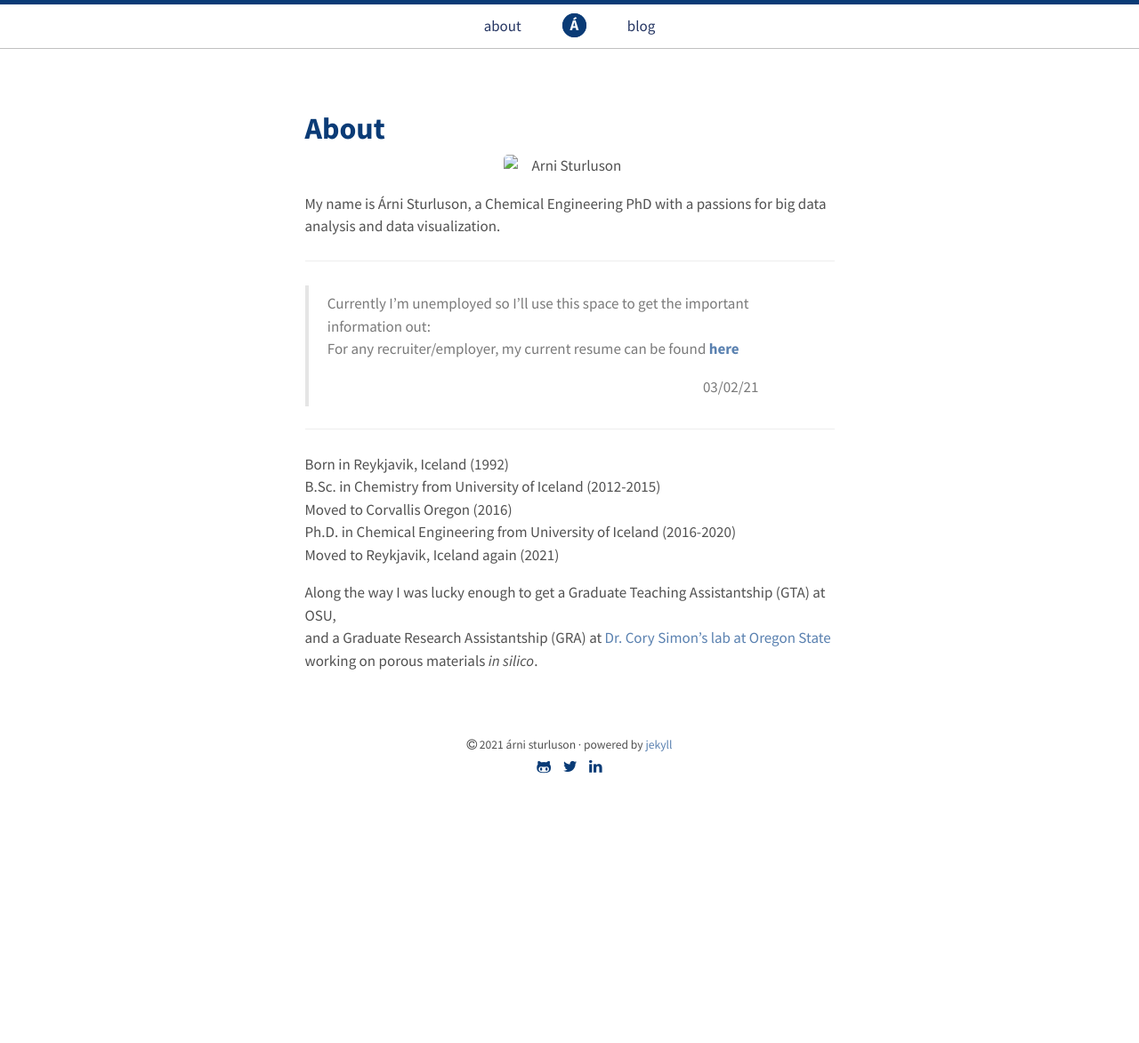
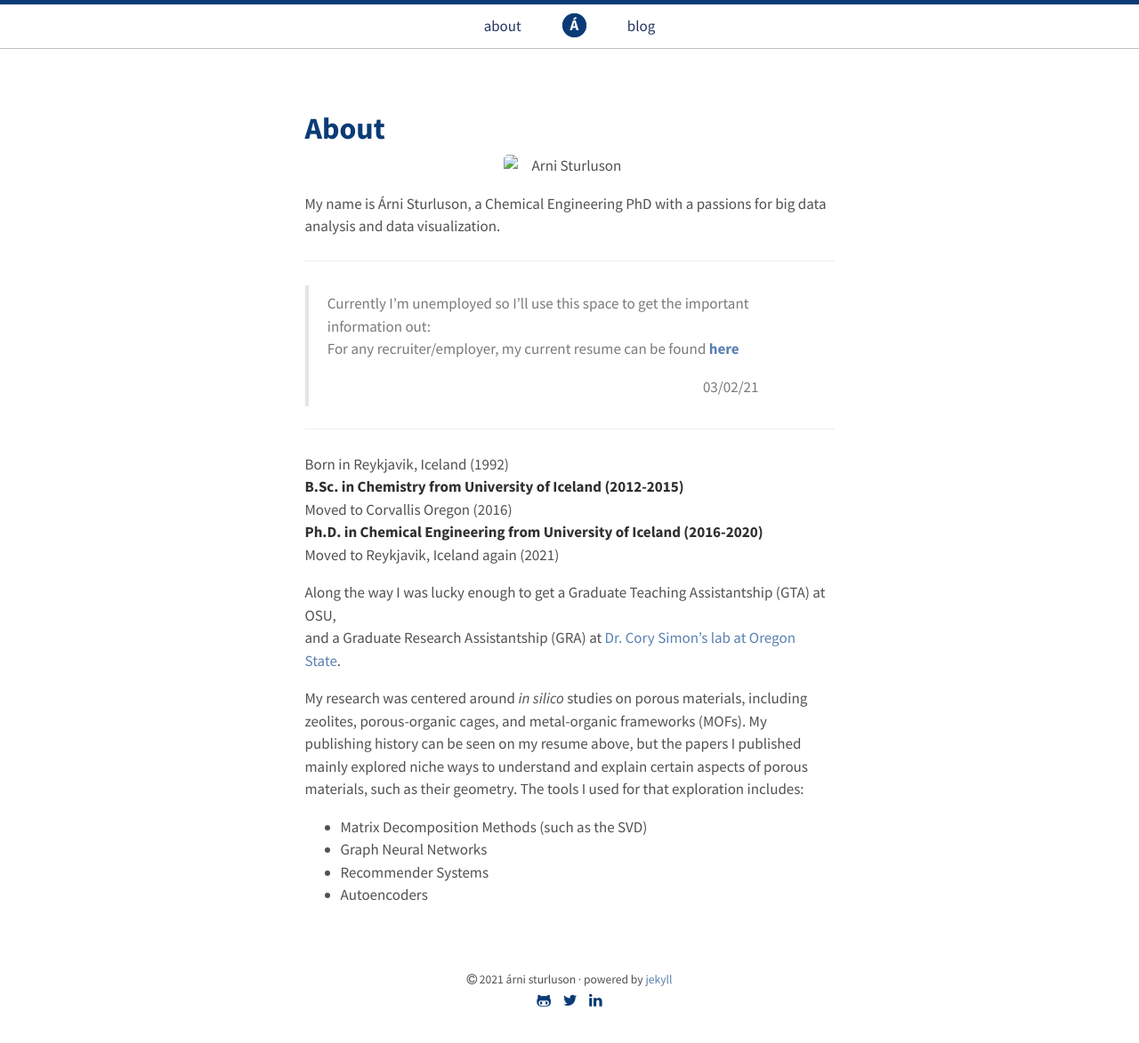
Before and after one commit to Surluson/Surluson.github.io, a Jekyll site: the page built from about.md, in a window 1280 px wide. Shown: the whole page at 89% size. Built offline with Jekyll 4.4.1, drawn with Linux system fonts in a browser that asks for light colours; before the commit the page ends 909 px from its top, so only the background shows below that.

Commit message:
add a bit more about research in about section

```diff
--- a/about.md
+++ b/about.md
@@ -22,11 +22,19 @@ My name is Árni Sturluson, a Chemical Engineering PhD with a passions for big d
 ---
 
 Born in Reykjavik, Iceland (1992)
-B.Sc. in Chemistry from University of Iceland (2012-2015)
+**B.Sc. in Chemistry from University of Iceland (2012-2015)**
 Moved to Corvallis Oregon (2016)
-Ph.D. in Chemical Engineering from University of Iceland (2016-2020)
+**Ph.D. in Chemical Engineering from University of Iceland (2016-2020)**
 Moved to Reykjavik, Iceland again (2021)
 
 
 Along the way I was lucky enough to get a Graduate Teaching Assistantship (GTA) at OSU,
-and a Graduate Research Assistantship (GRA) at [Dr. Cory Simon's lab at Oregon State](https://simonensemble.github.io) working on porous materials *in silico*.
+and a Graduate Research Assistantship (GRA) at [Dr. Cory Simon's lab at Oregon State](https://simonensemble.github.io).
+
+My research was centered around *in silico* studies on porous materials, including zeolites, porous-organic cages, and metal-organic frameworks (MOFs).
+My publishing history can be seen on my resume above, but the papers I published mainly explored niche ways to understand and explain certain aspects of porous materials, such as their geometry.
+The tools I used for that exploration includes:
+* Matrix Decomposition Methods (such as the SVD)
+* Graph Neural Networks
+* Recommender Systems
+* Autoencoders
```
